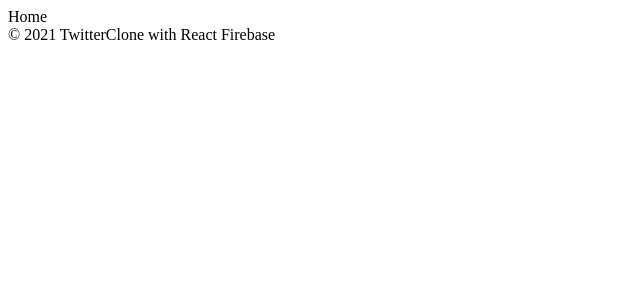
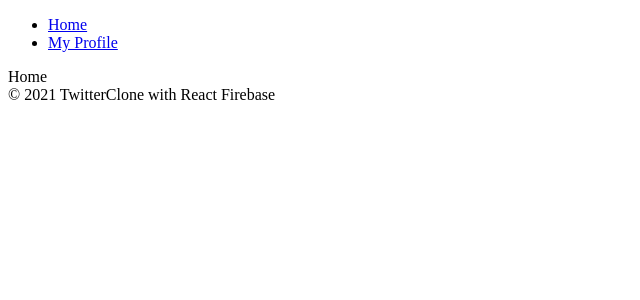
Before and after one commit to yoophi/twitter-clone-with-react-firebase, a React (Create React App) app: page /#/ in a window 1280 px wide. Shown: the top 300 px of the page, without its empty margins (0-640 px from the left). Built offline with nearby package versions, Linux system fonts and the light colour scheme; no server answers; sample sign-in values are in the browser's storage.

Commit message:
:sparkles: NEW: nav, profile page, handle logout

```diff
--- /dev/null
+++ b/src/components/Navigation.js
@@ -0,0 +1,19 @@
+import React from "react";
+import { Link } from "react-router-dom";
+
+const Navigation = () => {
+  return (
+    <nav>
+      <ul>
+        <li>
+          <Link to="/">Home</Link>
+        </li>
+        <li>
+          <Link to="/profile">My Profile</Link>
+        </li>
+      </ul>
+    </nav>
+  );
+};
+
+export default Navigation;
--- a/src/components/Router.js
+++ b/src/components/Router.js
@@ -1,16 +1,24 @@
+import Navigation from "components/Navigation";
 import React from "react";
 import { HashRouter as Router, Route, Switch } from "react-router-dom";
 import Auth from "routes/Auth";
 import Home from "routes/Home";
+import Profile from "routes/Profile";
 
 const AppRouter = ({ isLoggedIn }) => {
   return (
     <Router>
+      {isLoggedIn && <Navigation />}
       <Switch>
         {isLoggedIn ? (
-          <Route exact path="/">
-            <Home />
-          </Route>
+          <>
+            <Route exact path="/">
+              <Home />
+            </Route>
+            <Route exact path="/profile">
+              <Profile />
+            </Route>
+          </>
         ) : (
           <Route exact path="/">
             <Auth />
--- a/src/routes/Profile.js
+++ b/src/routes/Profile.js
@@ -1,7 +1,19 @@
+import { authService } from "fbase";
+import { useHistory } from "react-router-dom";
 import React from "react";
 
 const Profile = () => {
-  return <div>Profile</div>;
+  const history = useHistory();
+  const onLogOutClick = () => {
+    authService.signOut();
+    history.push("/");
+  };
+
+  return (
+    <div>
+      <button onClick={onLogOutClick}>Log Out</button>
+    </div>
+  );
 };
 
 export default Profile;
```
